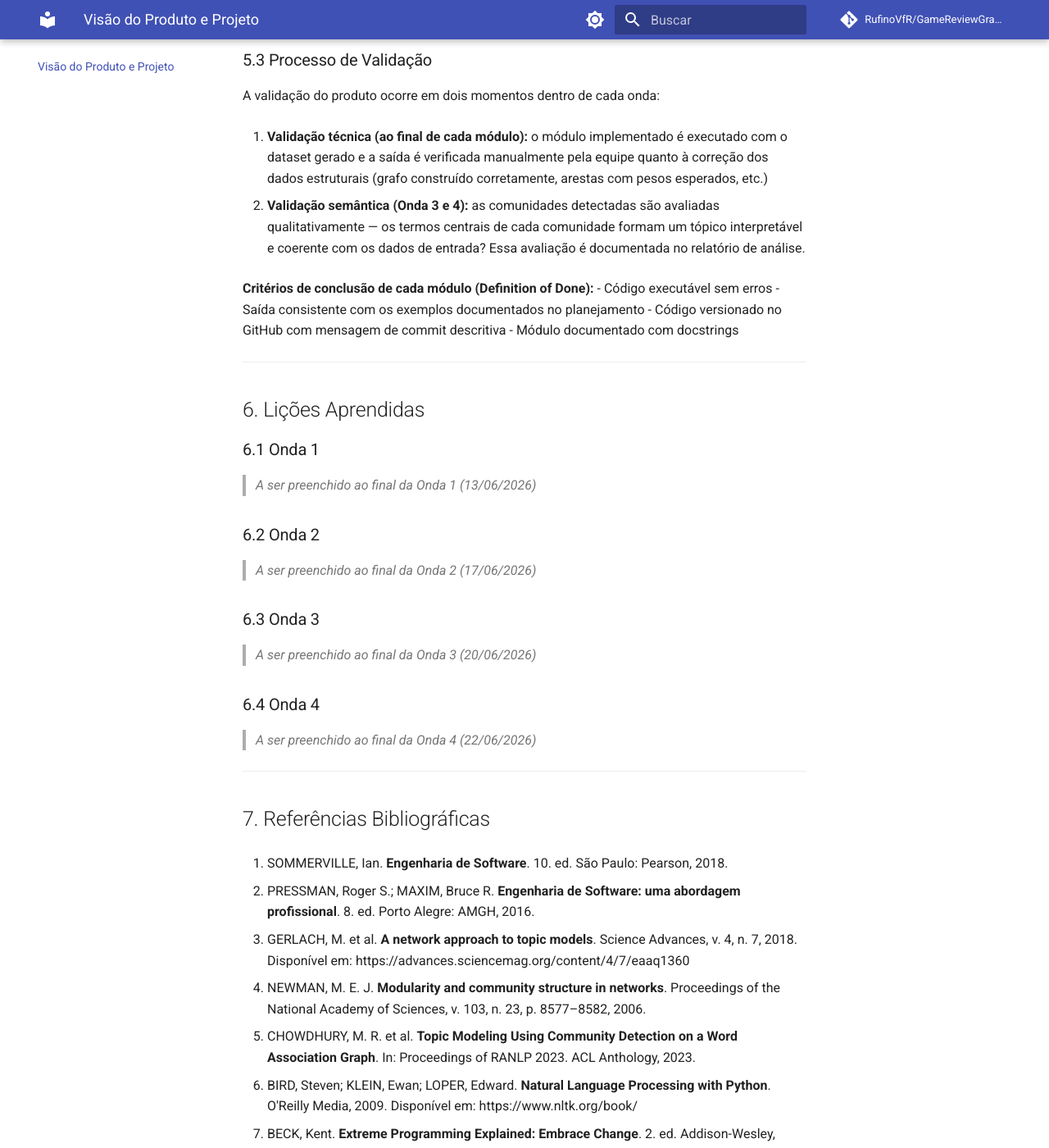
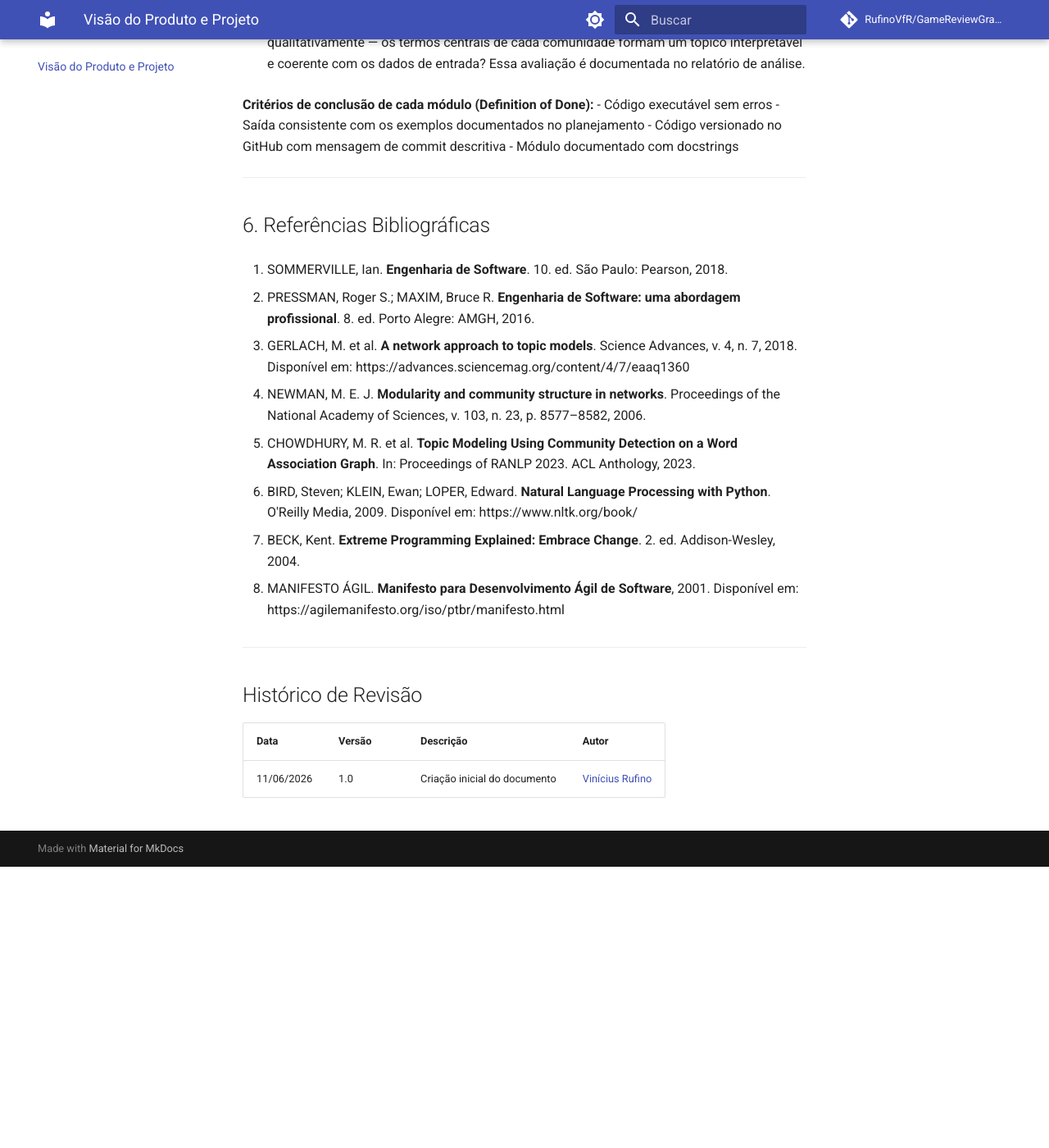
Before and after one commit to RufinoVfR/GameReviewGraph, an MkDocs documentation site: the page built from docs/visao_produto_projeto.md, in a window 1280 px wide and 1400 px high, scrolled down 9915 px. Shown: the whole window at 82% size. Built offline with MkDocs 1.6.1 and Material for MkDocs 9.7.7, drawn with Linux system fonts in a browser that asks for light colours; comment, search, counter and statistics services are not loaded; after the commit the page ends 10972 px from its top, so only the background shows below that; some of the changed text lies outside the part shown.

Commit message:
[DOCS] Fixes

```diff
--- a/docs/visao_produto_projeto.md
+++ b/docs/visao_produto_projeto.md
@@ -5,14 +5,6 @@
 **Temática:** D — Processamento de Linguagem Natural com Grafos
 **Apresentação:** 08/07/2026
 **Versão:** 1.0
-
----
-
-## Histórico de Revisão
-
-| Data | Versão | Descrição | Autor |
-|------|--------|-----------|-------|
-| 11/06/2026 | 1.0 | Criação inicial do documento | Equipe GameReviewGraph |
 
 ---
 
@@ -274,27 +266,7 @@ A validação do produto ocorre em dois momentos dentro de cada onda:
 
 ---
 
-## 6. Lições Aprendidas
-
-### 6.1 Onda 1
-
-> _A ser preenchido ao final da Onda 1 (13/06/2026)_
-
-### 6.2 Onda 2
-
-> _A ser preenchido ao final da Onda 2 (17/06/2026)_
-
-### 6.3 Onda 3
-
-> _A ser preenchido ao final da Onda 3 (20/06/2026)_
-
-### 6.4 Onda 4
-
-> _A ser preenchido ao final da Onda 4 (22/06/2026)_
-
----
-
-## 7. Referências Bibliográficas
+## 6. Referências Bibliográficas
 
 1. SOMMERVILLE, Ian. **Engenharia de Software**. 10. ed. São Paulo: Pearson, 2018.
 
@@ -311,3 +283,11 @@ A validação do produto ocorre em dois momentos dentro de cada onda:
 7. BECK, Kent. **Extreme Programming Explained: Embrace Change**. 2. ed. Addison-Wesley, 2004.
 
 8. MANIFESTO ÁGIL. **Manifesto para Desenvolvimento Ágil de Software**, 2001. Disponível em: https://agilemanifesto.org/iso/ptbr/manifesto.html
+
+---
+
+## Histórico de Revisão
+
+| Data | Versão | Descrição | Autor |
+|------|--------|-----------|-------|
+| 11/06/2026 | 1.0 | Criação inicial do documento | [Vinícius Rufino](https://github.com/RufinoVfR) |
```
Also changed, not shown: docs/backlog.md (+1 -1 lines), docs/cronograma.md (+1 -1 lines), docs/requisitos.md (+1 -1 lines).
